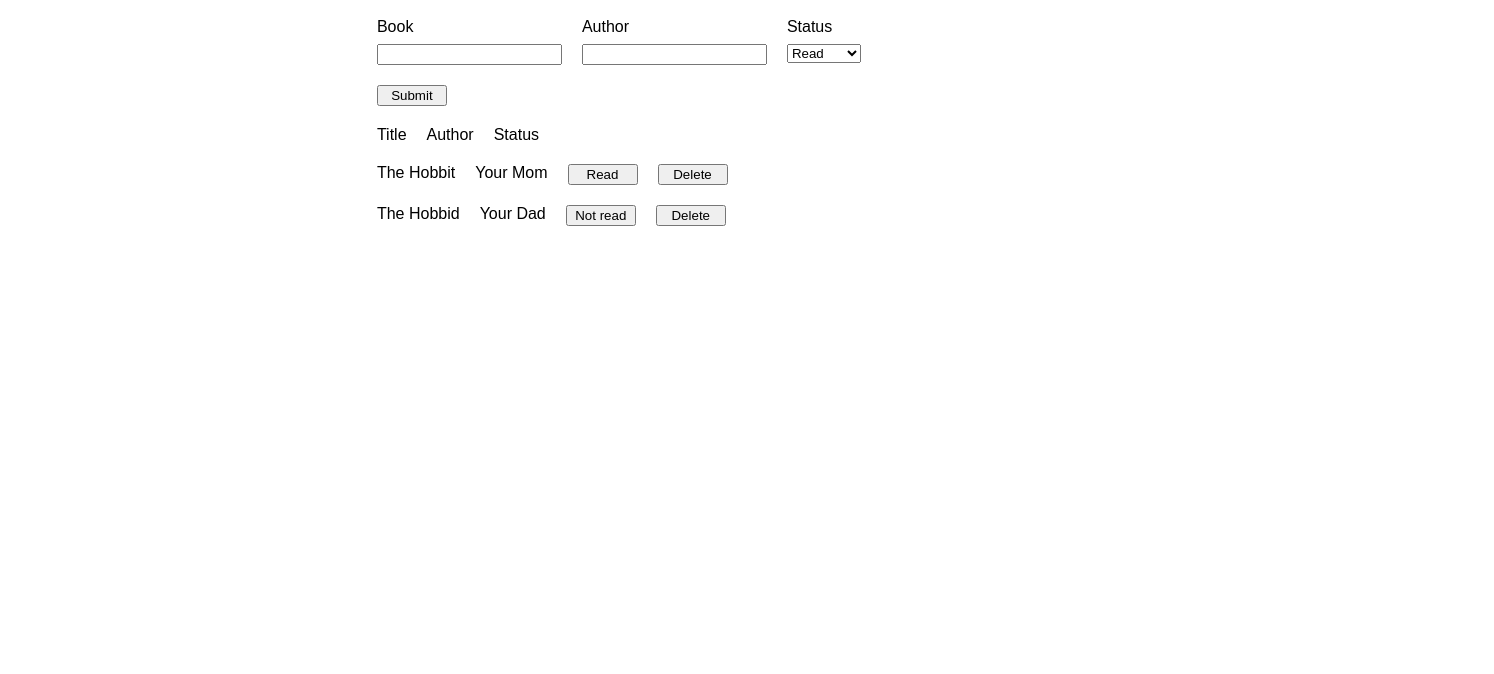
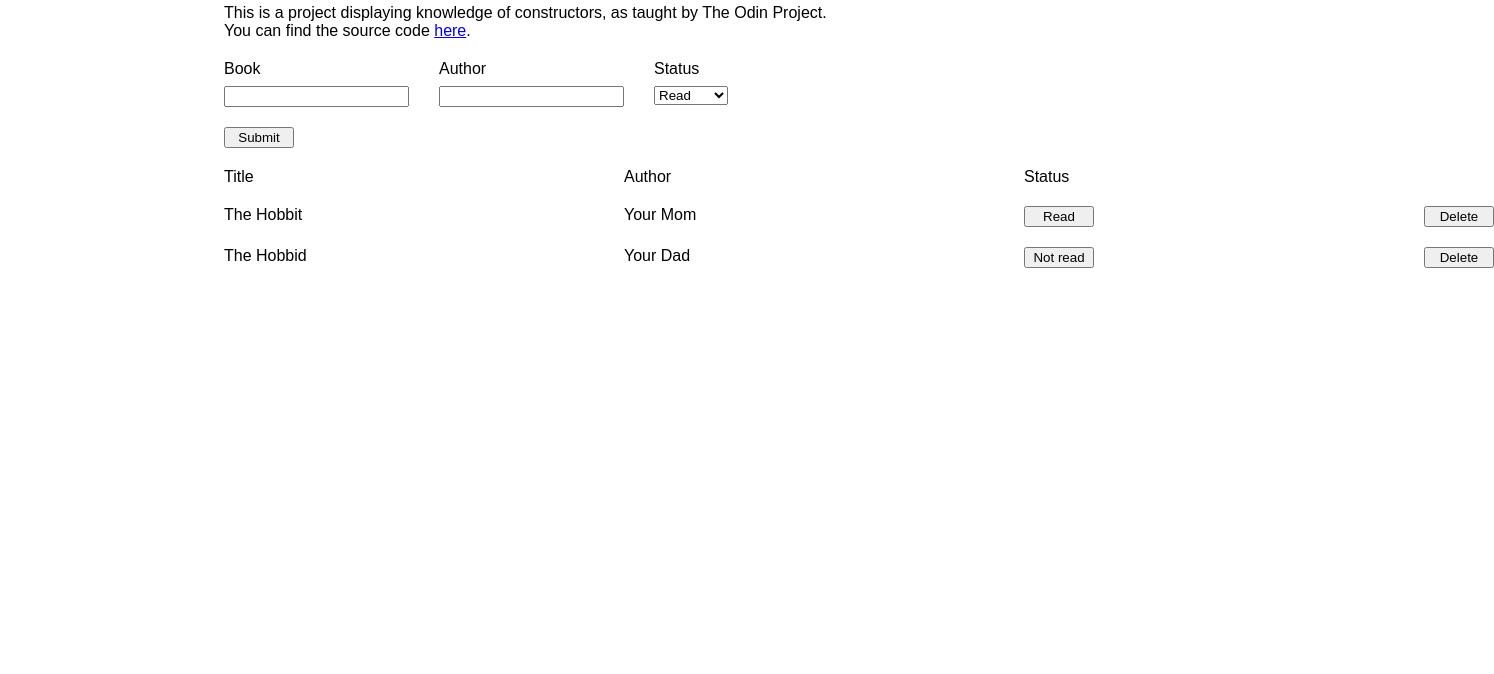
Before and after one commit to vaistau/odin-library, a plain HTML site: page index.html in a window 1280 px wide. Shown: the part 126-800 px from the top of the page, 1494 px wide, since content can reach past the window. Drawn offline with Linux system fonts and the light colour scheme.

Commit message:
update index, style

```diff
--- a/index.html
+++ b/index.html
@@ -14,7 +14,7 @@
     <div id="container">
         <div id="header-container">
             <h1>My Library</h1>
-            <div id="description-top">This is a project made according to The Odin Project utilizing constructors.</div>
+            <div id="description-top">This is a project displaying knowledge of constructors, as taught by The Odin Project.</div>
             <div id=" description-bottom">You can find the source code <a href="https://github.com/vaistau/odin-library">here</a>.</div>
         </div>
 
@@ -45,9 +45,10 @@
 
         <div id="library-container">
             <div id="library-header">
-                <div>Title</div>
-                <div>Author</div>
-                <div>Status</div>
+                <div id="title-header">Title</div>
+                <div id="author-header">Author</div>
+                <div id="status-header">Status</div>
+                <div></div>
             </div>
 
             <divs id="library-books"></divs>
--- a/style.css
+++ b/style.css
@@ -9,6 +9,8 @@ body {
     justify-content: center;
     height: 100%;
     width: 100%;
+    margin: 0;
+    padding: 0;
 }
 
 button {
@@ -18,11 +20,13 @@ button {
 #container {
     display: flex;
     flex-direction: column;
+    width:65%;
 }
 
 #header-container {
     display: flex;
     flex-direction: column;
+    padding-top: 50px;
 }
 
 #submission-container {
@@ -35,7 +39,8 @@ button {
 #submission-boxes {
     display: flex;
     flex-direction: row;
-    gap: 20px;
+    gap:30px;
+    justify-content: start;
 }
 
 .submission-box {
@@ -51,19 +56,45 @@ button {
 }
 
 #library-header {
+    display: grid;
+    grid-auto-columns: 400px;
+}
+
+#title-header {
+    grid-column-start: 1;
+}
+
+#author-header {
+    grid-column-start: 2;
+}
+
+#status-header {
+    grid-column-start: 3;
+}
+
+#library-books {
     display: flex;
-    flex-direction: row;
+    flex-direction: column;
     gap: 20px;
 }
 
-#library-books {
-display: flex;
-flex-direction: column;
-gap: 20px;
+.new-book-container {
+    display: grid;
+    grid-auto-columns: 400px;
 }
 
-.new-book-container {
-    display: flex;
-    flex-direction: row;
-    gap: 20px;
+.new-title {
+    grid-column-start: 1;
 }
+
+.new-author {
+    grid-column-start: 2;
+}
+
+.new-status-button {
+    grid-column-start: 3;
+}
+
+.new-delete-button {
+    grid-column-start: 4;
+}
```
